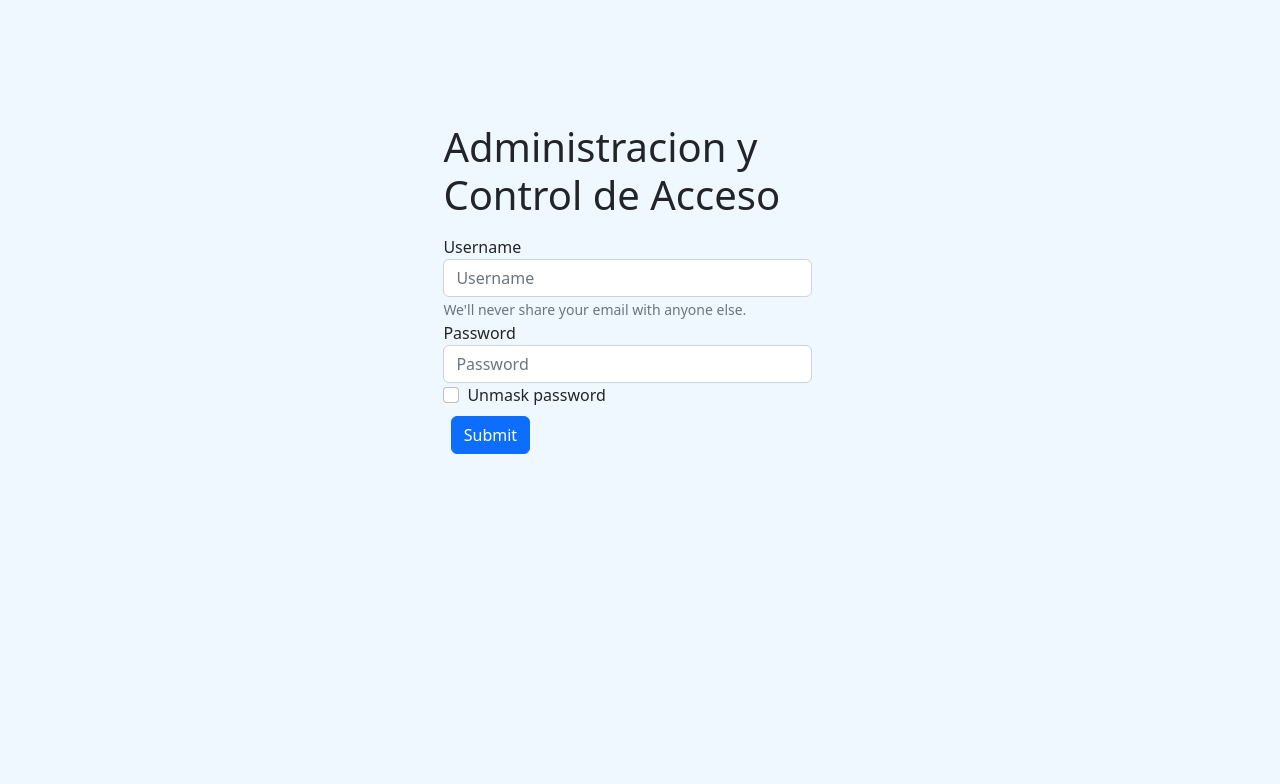
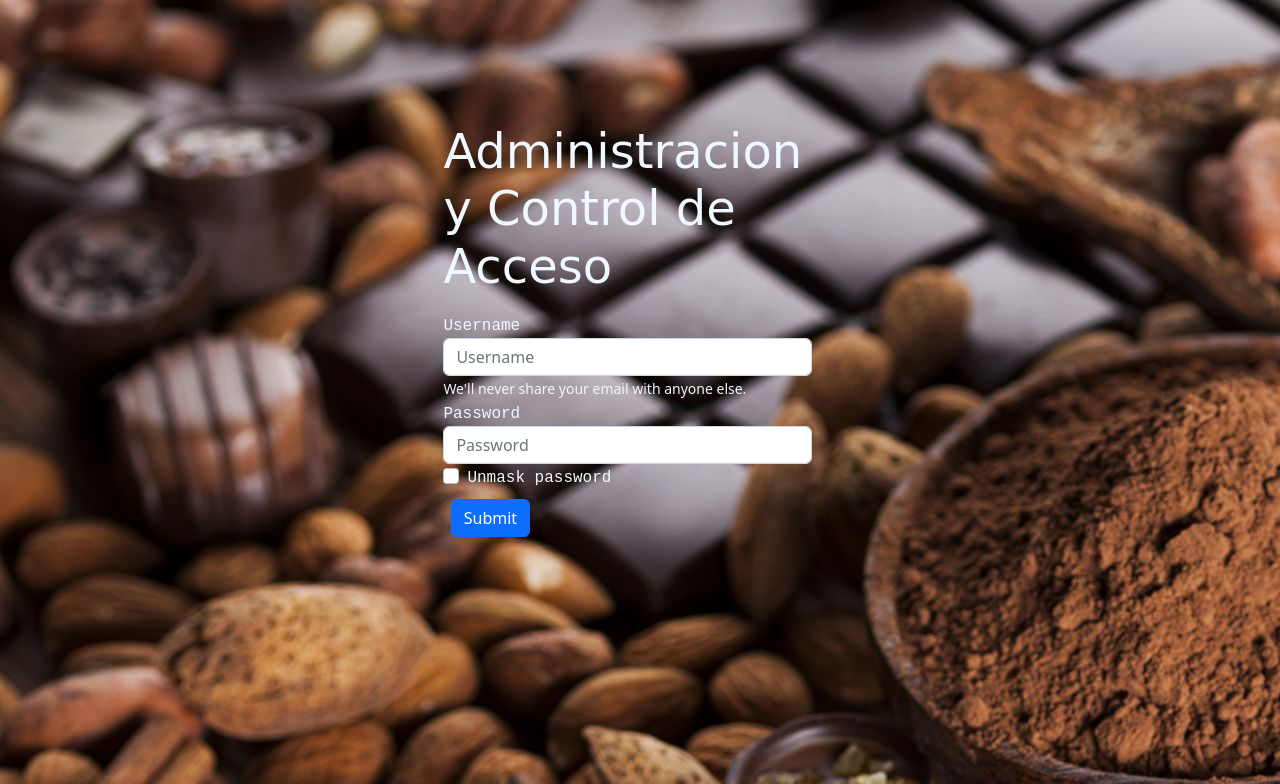
Before and after one commit to Eycer-usb/theodoma-cacao, a Flask app: page / in a window 1280 px wide. Shown: the top 784 px of the page. Run offline with Flask 2, Linux system fonts and the light colour scheme.

Commit message:
Upgrading login page viws

```diff
--- a/static/styles/main.css
+++ b/static/styles/main.css
@@ -5,6 +5,7 @@
 }
 body {
     background-color:aliceblue;
+    background-image: url("../media/2316549.jpg");
     margin: 2%;
 }
 
@@ -15,3 +16,20 @@ button {
 h1, h2 {
     margin-top: 2%;
 }
+
+.login-title, .login-label {
+    color: aliceblue;
+}
+
+.login-title{
+    font-size: 3em;
+    font-family: cursive;
+}
+
+.login-label {
+    color:aliceblue;
+    font-family: 'Courier New', Courier, monospace;
+}
+.login-info {
+    color: whitesmoke;
+}
--- a/templates/login.html
+++ b/templates/login.html
@@ -17,23 +17,23 @@
 </head>
 <body>
   <div class="central-box">
-    <h1>
+    <h1 class="login-title">
         Administracion y Control de Acceso
     </h1>
     <p>{{ login_status }}</p>
     <form action="/login" method="post">
         <div class="form-group">
-          <label for="exampleUsername">Username</label>
+          <label class="login-label" for="exampleUsername">Username</label>
           <input type="text" class="form-control" id="exampleUsername" aria-describedby="emailHelp" placeholder="Username" required name="username">
-          <small id="emailHelp" class="form-text text-muted">We'll never share your email with anyone else.</small>
+          <small id="emailHelp" class="form-text login-info">We'll never share your email with anyone else.</small>
         </div>
         <div class="form-group">
-          <label for="exampleInputPassword1">Password</label>
+          <label class="login-label" for="exampleInputPassword1">Password</label>
           <input type="password" class="form-control" id="exampleInputPassword1" placeholder="Password" required name="password">
         </div>
         <div class="form-group form-check">
           <input type="checkbox" class="form-check-input" id="exampleCheck1" onclick="unmaskPassword('exampleInputPassword1')">
-          <label class="form-check-label" for="exampleCheck1">Unmask password</label>
+          <label class="login-label" class="form-check-label" for="exampleCheck1">Unmask password</label>
         </div>
         <button type="submit" class="btn btn-primary">Submit</button>
       </form>
```
Also changed, not shown: static/media/2316549.jpg (added).
